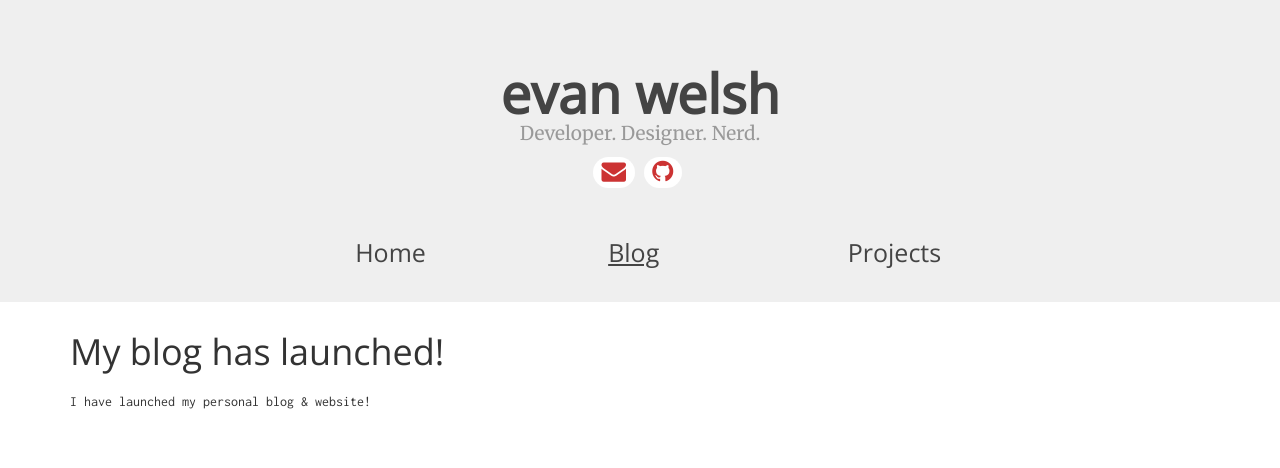
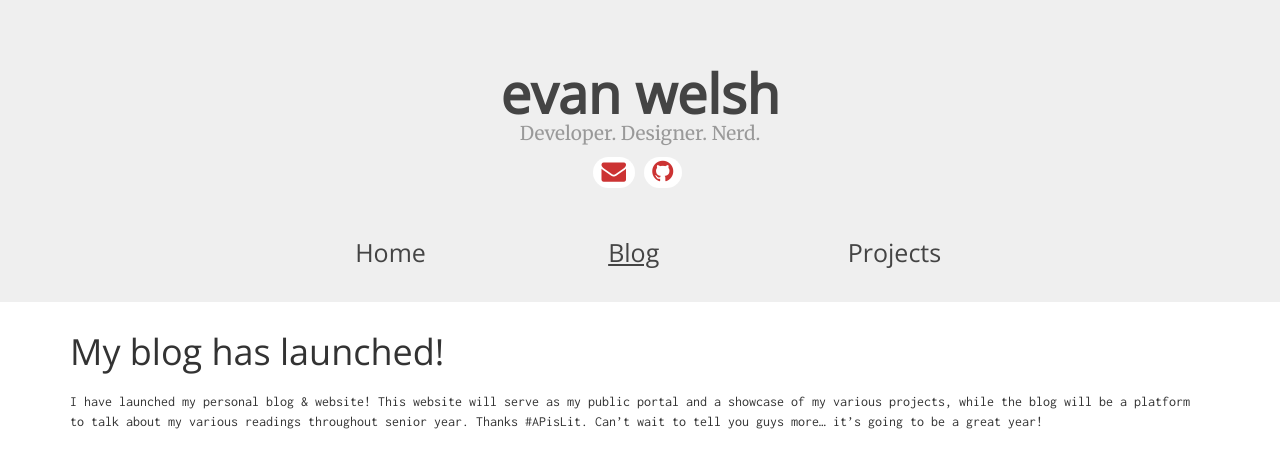
Before and after one commit to ewlsh/rockon999.github.io, a Jekyll site: the page built from _posts/2016-09-30-blog-launched.md, in a window 1280 px wide. Shown: the top 468 px of the page. Built offline with Jekyll 4.4.1, drawn with Linux system fonts in a browser that asks for light colours; nearby versions of some CDN libraries.

Commit message:
Update earlier post.

```diff
--- a/_posts/2016-09-30-blog-launched.md
+++ b/_posts/2016-09-30-blog-launched.md
@@ -4,4 +4,4 @@ title: "My blog has launched!"
 date: 2016-09-30
 ---
 
-I have launched my personal blog & website!
+I have launched my personal blog & website! This website will serve as my public portal and a showcase of my various projects, while the blog will be a platform to talk about my various readings throughout senior year. Thanks #APisLit. Can't wait to tell you guys more... it's going to be a great year!
```
